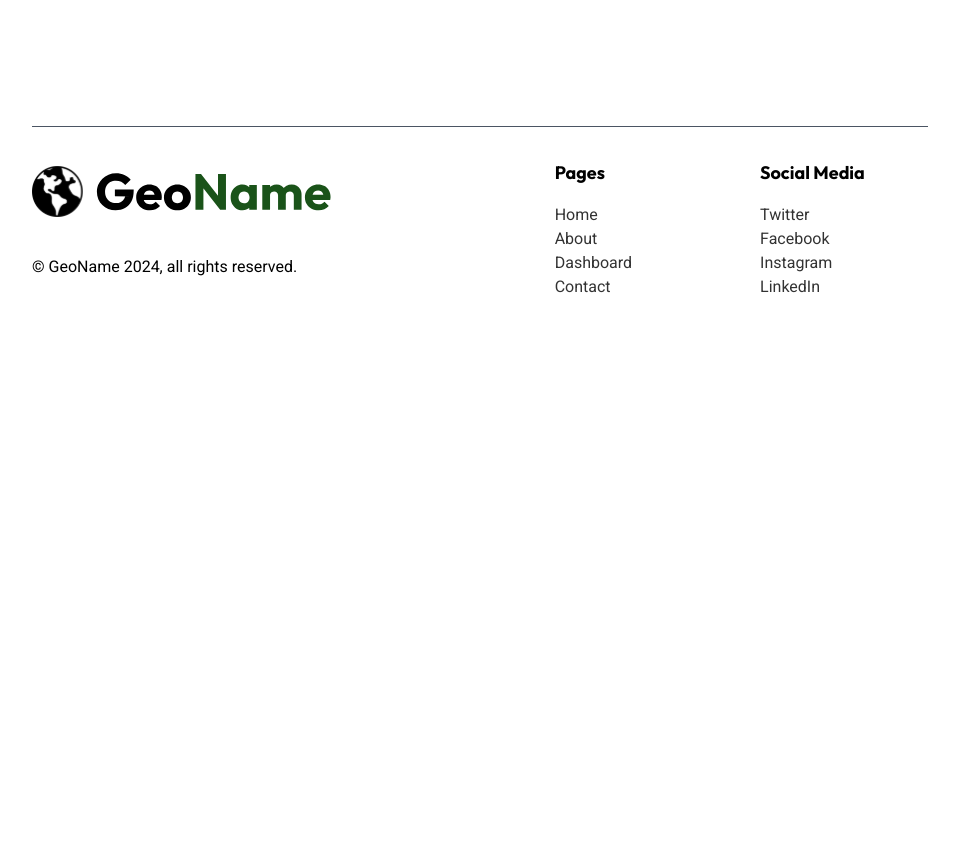
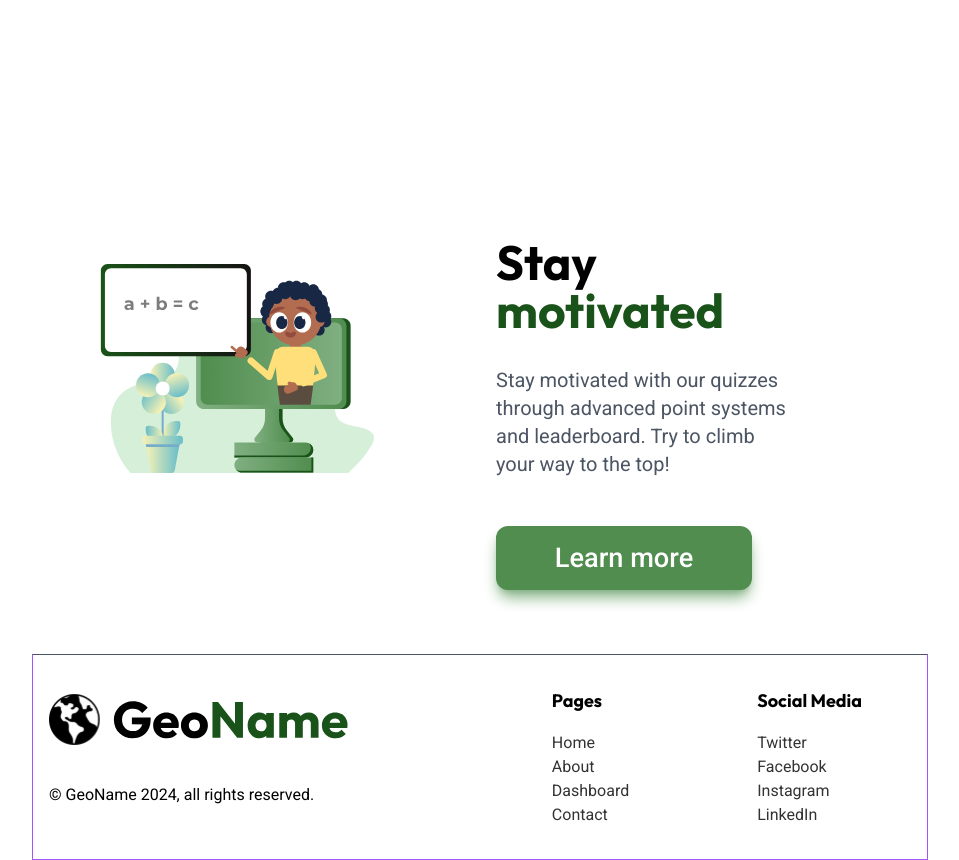
Before and after one commit to AlexLamper/GeoName, a Next.js app: page / in a window 1280 px wide. Shown: the part 1409-2269 px from the top of the page, without its empty margins (160-1119 px from the left). Before the commit the page ends 1740 px from the top, so only its background shows below. Built offline with nearby package versions, Linux system fonts and the light colour scheme; no server answers.

Commit message:
Finished Home Page

```diff
--- a/app/page.tsx
+++ b/app/page.tsx
@@ -1,6 +1,7 @@
 import About from "@/components/home/About";
 import Features from "@/components/home/Features";
 import Hero from "@/components/home/Hero";
+import More from "@/components/home/More";
 
 export default function Home() {
   return (
@@ -8,6 +9,7 @@ export default function Home() {
       <Hero />
       <About />
       <Features />
+      <More />
     </div>
   );
 }
--- a/components/common/Footer.tsx
+++ b/components/common/Footer.tsx
@@ -4,7 +4,7 @@ import Image from "next/image";
 
 const Footer = () => {
   return (
-    <footer className="w-full flex flex-col md:flex-row md:justify-between items-center md:items-start py-8 max-w-[70%] mx-auto border-t border-t-gray-600">
+    <footer className="w-full flex flex-col md:flex-row md:justify-between items-center md:items-start p-4 py-8 max-w-[70%] mx-auto border-t border-t-gray-600 border border-purple-500">
       <div className="w-7/12 flex flex-col items-center md:items-start mb-6 md:mb-0">
         <Link href="/">
             <Image src={'/logo/logo.svg'} alt={'logo'} width={300} height={300} />
--- a/components/home/About.tsx
+++ b/components/home/About.tsx
@@ -4,7 +4,7 @@ import Image from 'next/image'
 
 const About = () => {
   return (
-    <div className='lg:max-w-[70%] md:max-w-[80%] max-w-[85%] rounded-lg mx-auto lg:my-16 my-12 flex flex-col md:flex-row'>
+    <div className='lg:max-w-[70%] md:max-w-[80%] max-w-[85%] rounded-lg mx-auto flex flex-col md:flex-row'>
       <div id='left-div' className='w-full md:w-1/2 p-4'>
         <div className='mb-12 mt-24'>
           <h1 className="lg:text-5xl md:text-4xl sm:text-3xl text-3xl font-bold font-outfit mb-8 max-w-[80%]">
--- a/components/home/Features.tsx
+++ b/components/home/Features.tsx
@@ -7,7 +7,7 @@ const Features = () => {
       <div className='w-full p-4'>
         <div className='mb-12 mt-24'>
           <h1 className="lg:text-5xl md:text-4xl sm:text-3xl text-3xl font-bold font-outfit mb-12 max-w-[80%] mx-auto text-center">
-            Free, <span style={{ color: '#1A5319' }}>fun</span>, and effective
+            Our <span style={{ color: '#1A5319' }}>features</span>
           </h1>
           <div className='flex flex-col md:flex-row md:space-x-4 space-y-4 md:space-y-0 justify-between max-w-[80%] mx-auto'>
             <div id='card-1' className='rounded-[0.65rem] w-full md:w-[28%] bg-[#80AF81]'>
--- a/components/home/More.tsx
+++ b/components/home/More.tsx
@@ -0,0 +1,28 @@
+import React from 'react'
+import GreenButton from '../GreenButton'
+import Image from 'next/image'
+
+const More = () => {
+  return (
+    <div className='lg:max-w-[70%] md:max-w-[80%] max-w-[85%] rounded-lg mx-auto flex flex-col md:flex-row'>
+      <div id='left-div' className='w-full md:w-1/2 p-4'>
+        <Image src='/images/more.svg' alt='More' width={500} height={500} />
+      </div>
+      <div id='right-div' className='w-full md:w-1/2 flex justify-end p-4 lg:ml-0 md:ml-0 -ml-20'>
+        <div className='mb-12 mt-24'>
+            <h1 className="lg:text-5xl md:text-4xl sm:text-3xl text-3xl font-bold font-outfit mb-8 max-w-[80%]">
+                Stay <span style={{ color: '#1A5319' }}>motivated</span>
+            </h1>
+            <p className='text-gray-600 lg:text-xl text-md font-roboto lg:max-w-[70%] max-w-[95%]'>
+                Stay motivated with our quizzes through advanced point systems and leaderboard. Try to climb your way to the top!
+            </p>
+            <div className='mt-12'>
+                <GreenButton title='Learn more' />
+            </div>
+        </div>
+      </div>
+    </div>
+  )
+}
+
+export default More
```
Also changed, not shown: public/images/more.svg (added).
